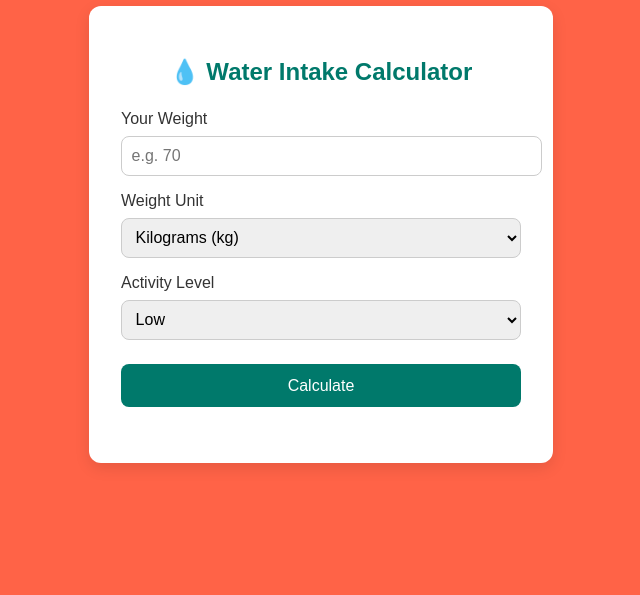
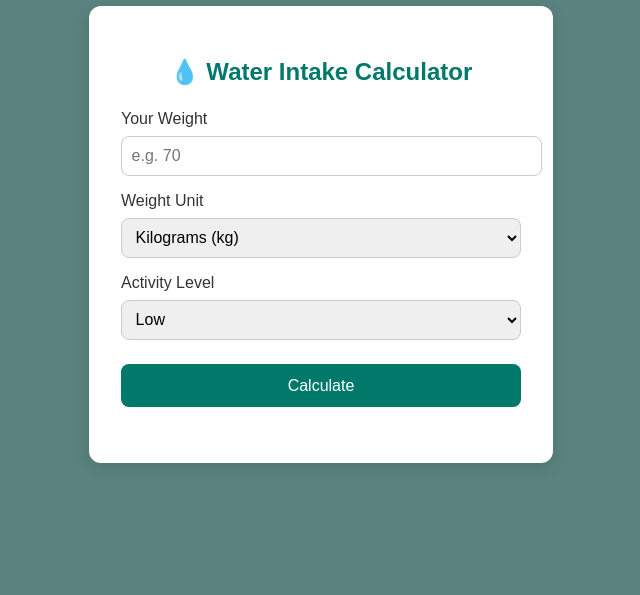
Before and after one commit to robertsmelanie/water1, a plain HTML site: page index.html in a window 1280 px wide. Shown: the part 205-800 px from the top of the page, without its empty margins (319-959 px from the left). Drawn offline with Linux system fonts and the light colour scheme.

Commit message:
background

```diff
--- a/style.css
+++ b/style.css
@@ -7,7 +7,7 @@
         align-items: center;
         height: 100vh;
         margin: 0;
-        background-color: tomato;
+        background-color: #5A827E;
     }
 
     .calculator {
```
